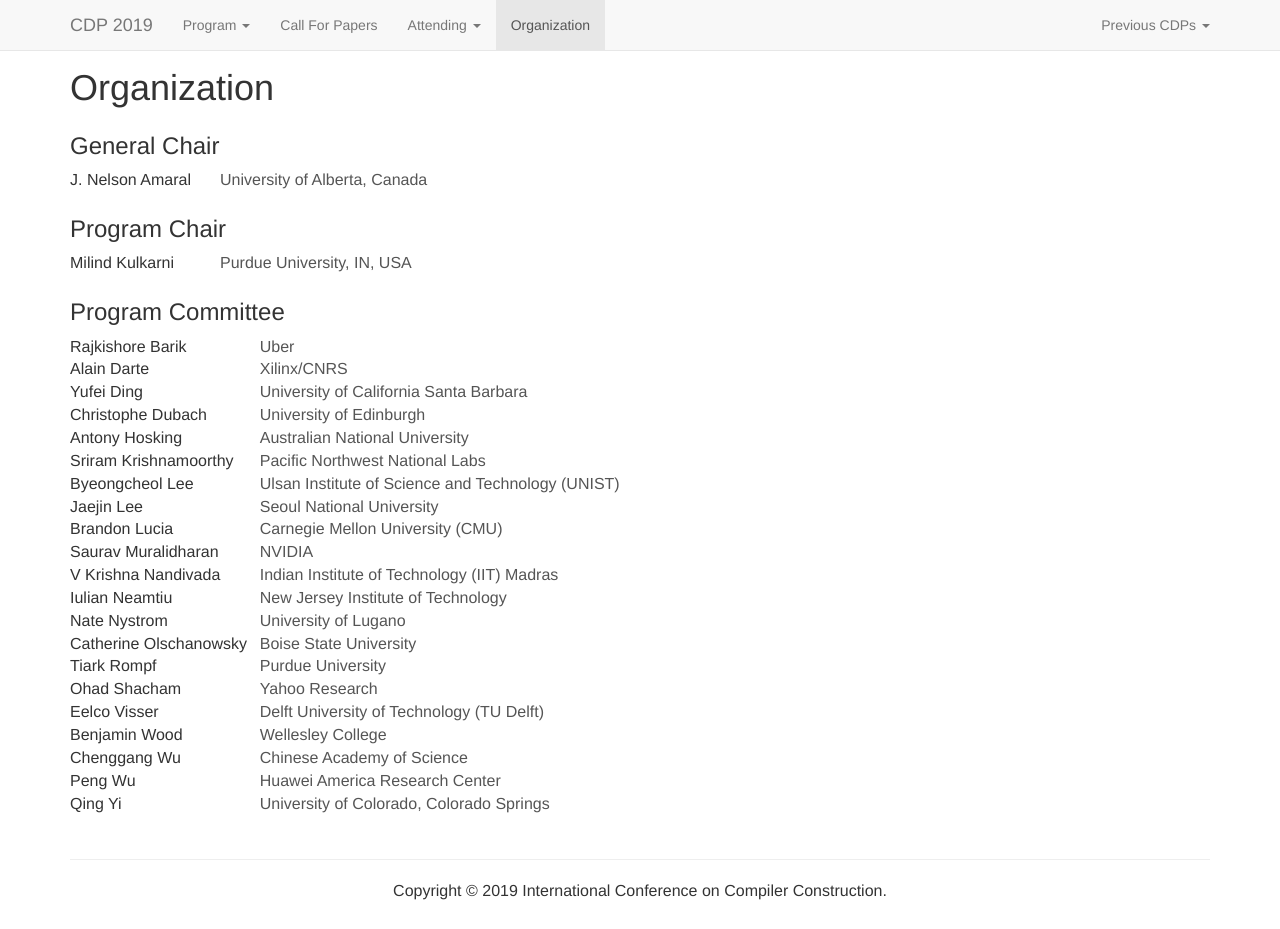
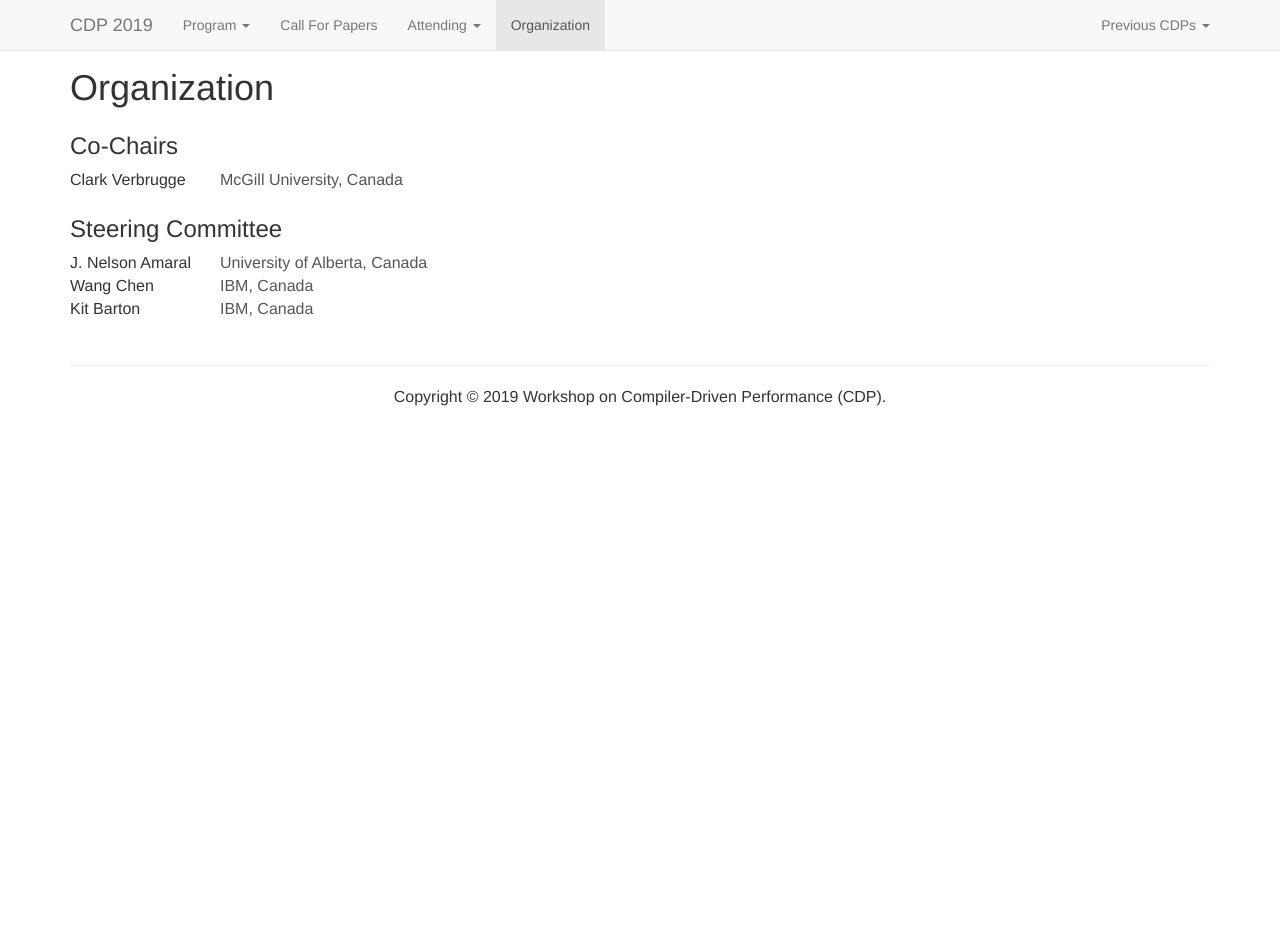
Before and after one commit to CDP-Workshop/CDP, a Jekyll site: the page built from docs/organization.html, in a window 1280 px wide and 929 px high. Built offline with Jekyll 4.4.1, drawn with Linux system fonts in a browser that asks for light colours; nearby versions of some CDN libraries.

Commit message:
=more conversion from CC to CDP

```diff
--- a/docs/_layouts/default.html
+++ b/docs/_layouts/default.html
@@ -42,7 +42,6 @@ layout: compress
                 <b class="caret"></b>
 		<ul aria-labelledby="program-dropdown" class="dropdown-menu">
 			<li {% if page.url == "/program/" %}class="active"{% endif %}><a href="{{ '/program/' | relative_url }}">Program</a></li>
-            		<li {% if page.url == "/accepted-papers/" %}class="active"{% endif %}><a href="{{ '/accepted-papers/' | relative_url }}">Accepted Papers</a></li>
 		</ul>
               </a>
             </li>
@@ -91,7 +97,7 @@ layout: compress
         <hr>
         <div class="row" style="padding-bottom: 1em;">
           <div class="col-lg-12 text-center">
-            <p>Copyright &copy; {{ site.copyright.year }} International Conference on Compiler Construction.</p>
+            <p>Copyright &copy; {{ site.copyright.year }} Workshop on Compiler-Driven Performance (CDP).</p>
           </div>
         </div>
       </div>
--- a/docs/index.html
+++ b/docs/index.html
@@ -1,5 +1,5 @@
 ---
-title:  28th International Conference on Compiler Construction 2019
+title:  18th Workshop on Compiler-Driven Performance 2019
 banner-image-list:
     - url: img/Hilton_Markham.webp
     - url: img/Hilton_Markham_interior.webp
@@ -45,10 +45,6 @@ banner-image-list:
           In conjunction with
           <a href="https://www-01.ibm.com/ibm/cas/cascon/">CASCON</a>.
         </p>
-        <p class="lead section-paragraph">
-          Welcome to the website of the International Conference on Compiler Construction 2019 conference. Updates are added to the website frequently. Please check back frequently for the latest news!
-        </p>
-<p> <a href="http://cgo.org/cgo2019/proceedings/">Click here</a> to access to the proceedings during the conference. </p>
       </div>
     </div>
 
--- a/docs/organization.html
+++ b/docs/organization.html
@@ -8,45 +8,15 @@ title: Organization
       <div class="col-lg-12">
         <h1>Organization</h1>
 
-        <h3>General Chair</h3>
+        <h3>Co-Chairs</h3>
+        <table>
+          <tr><td>Clark Verbrugge</td><td>McGill University, Canada</td></tr>
+        </table>
+        <h3>Steering Committee</h3>
         <table>
           <tr><td>J. Nelson Amaral</td><td>University of Alberta, Canada</td></tr>
-        </table>
-<!--
-			<h3>Web &amp Publicity Chair</h3>
-        <table>
-          <tr><td>Florian Brandner</td><td>Télécom ParisTech, France</td></tr>
-          <tr><td>Michel Steuwer</td><td>University of Glasgow, UK</td></tr>
-        </table>
--->
-        <h3>Program Chair</h3>
-        <table>
-          <tr><td>Milind Kulkarni</td><td>Purdue University, IN, USA</td></tr>
-        </table>
-
-        <h3>Program Committee</h3>
-	<table>
-<tr><td>Rajkishore Barik        </td><td>Uber                            </td></tr>
-<tr><td>Alain Darte     	</td><td>Xilinx/CNRS	                 </td></tr>
-<tr><td>Yufei Ding      	</td><td>University of California Santa Barbara</td></tr>
-<tr><td>Christophe Dubach       </td><td>University of Edinburgh	 </td></tr>
-<tr><td>Antony Hosking  	</td><td>Australian National University	 </td></tr>
-<tr><td>Sriram Krishnamoorthy   </td><td>Pacific Northwest National Labs </td></tr>
-<tr><td>Byeongcheol Lee 	</td><td>Ulsan Institute of Science and Technology (UNIST)</td></tr>
-<tr><td>Jaejin Lee	        </td><td>Seoul National University	 </td></tr>
-<tr><td>Brandon Lucia           </td><td>Carnegie Mellon University (CMU)</td></tr>
-<tr><td>Saurav Muralidharan     </td><td>NVIDIA	                         </td></tr>
-<tr><td>V Krishna Nandivada     </td><td>Indian Institute of Technology (IIT) Madras</td></tr>
-<tr><td>Iulian Neamtiu  	</td><td>New Jersey Institute of Technology</td></tr>
-<tr><td>Nate Nystrom    	</td><td>University of Lugano	         </td></tr>
-<tr><td>Catherine Olschanowsky  </td><td>Boise State University	         </td></tr>
-<tr><td>Tiark Rompf             </td><td>Purdue University               </td></tr>
-<tr><td>Ohad Shacham	        </td><td>Yahoo Research	                 </td></tr>
-<tr><td>Eelco Visser    	</td><td>Delft University of Technology (TU Delft)</td></tr>
-<tr><td>Benjamin Wood   	</td><td>Wellesley College	         </td></tr
-<tr><td>Chenggang Wu    	</td><td>Chinese Academy of Science	 </td></tr>
-<tr><td>Peng Wu         	</td><td>Huawei America Research Center  </td></tr>
-<tr><td>Qing Yi	                </td><td>University of Colorado, Colorado Springs</td></tr>
+          <tr><td>Wang Chen</td><td>IBM, Canada</td></tr>
+          <tr><td>Kit Barton</td><td>IBM, Canada</td></tr>
         </table>
       </div> <!-- /.col-lg-12 -->
     </div> <!-- /.row -->
--- a/docs/program.html
+++ b/docs/program.html
@@ -8,7 +8,7 @@ title: Program
       <div class="col-lg-12">
 <h1>Program</h2>
 
-<h2>Saturday 16th February 2019</h2>
+<h2>TBD November 2019</h2>
 <table class="program"><tbody>
     <tr>
         <td>08:15 - 08:30</td>
```
Also changed, not shown: other parts of docs/_layouts/default.html (+15 -8 lines), docs/accepted-papers.html (deleted, +0 -116 lines).
